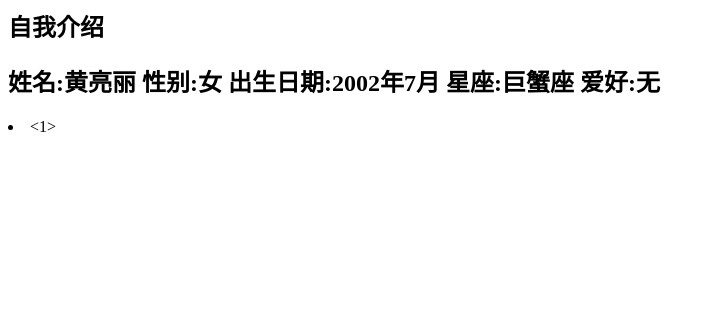
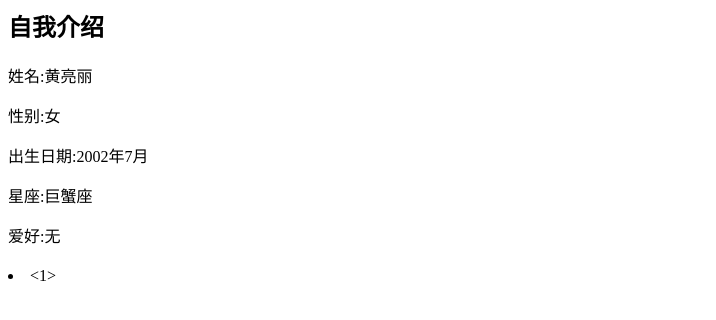
Before and after one commit to huimengguniang/huangliangli.github.io, a plain HTML site: page index.html in a window 1280 px wide. Shown: the whole page, without its empty margins (0-716 px from the left). Drawn offline with Linux system fonts and the light colour scheme.

Commit message:
Update index.html

```diff
--- a/index.html
+++ b/index.html
@@ -8,16 +8,16 @@
     <section>
         <div>
             <H1>自我介绍</H1>
-            <p></p>
+            <p> 姓名:黄亮丽</p>
+            <p>   性别:女</p>
+            <p>  出生日期:2002年7月</p>
+            <p>   星座:巨蟹座</p>
+            <p>  爱好:无</p>
         </div>
     </section>
     <section>
         <div>
-            <H1>姓名:黄亮丽
-               性别:女
-               出生日期:2002年7月
-               星座:巨蟹座
-               爱好:无</H1>
+            <H1></H1>
             <p></p>
             <u1 id="neirong">
                 <li>
```
